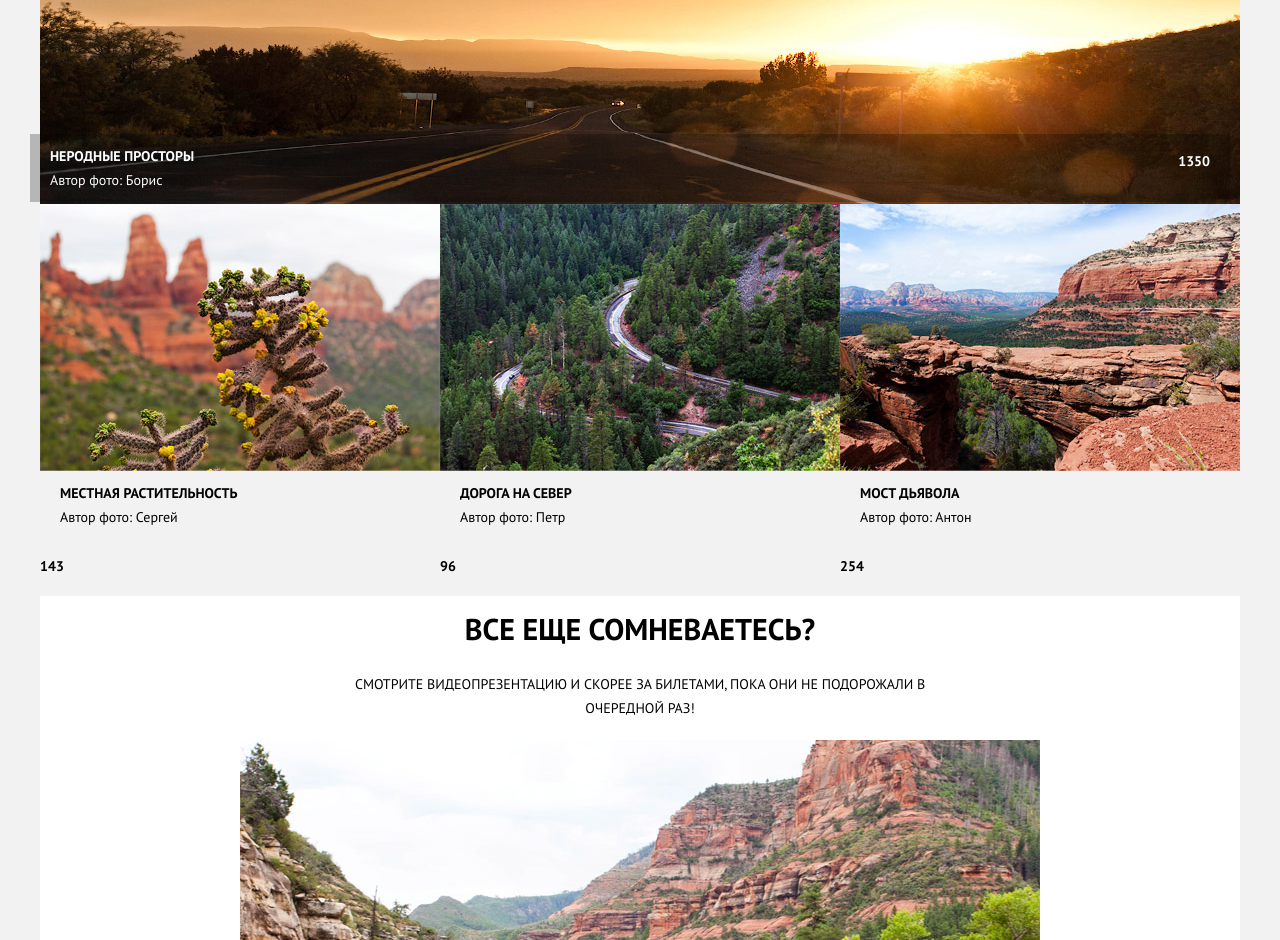
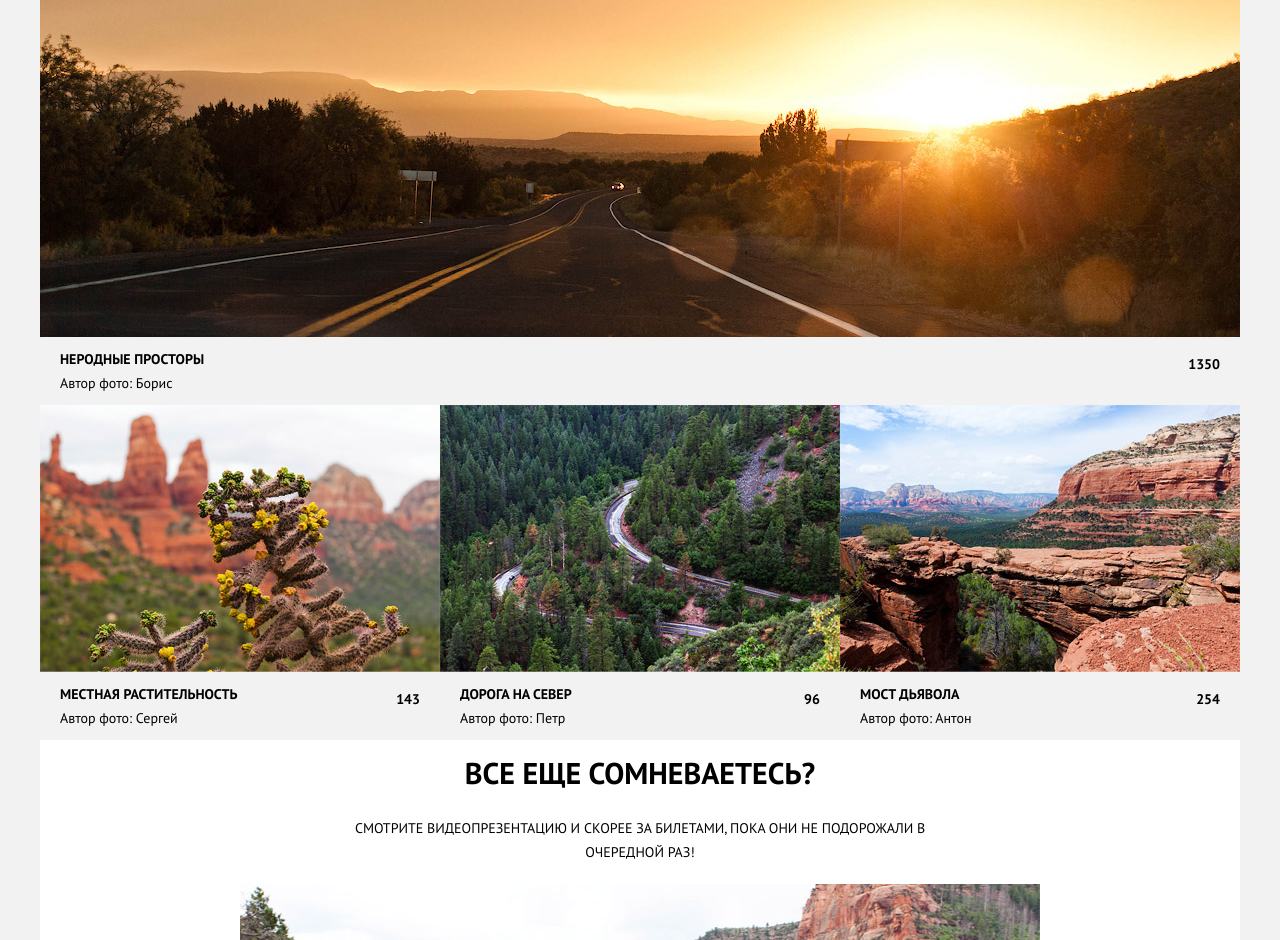
Before and after one commit to mytrofann/461429-sedona, a plain HTML site: page source/photo.html in a window 1280 px wide. Shown: the part 786-1726 px from the top of the page. Drawn offline with nearby package versions, Linux system fonts and the light colour scheme; files that its build step writes are made by us from their sources.

Commit message:
Добавляет выравнивание изображений

```diff
--- a/source/photo.html
+++ b/source/photo.html
@@ -81,13 +81,17 @@
             <a class="photo__original" href="#">
               <picture>
                 <source media="(min-width: 1200px)" srcset="img/photo-cactus-desktop@1x.jpg 1x, img/photo-cactus-desktop@2x.jpg 2x">
-                <source media="(min-width: 768px)" srcset="img/photo-sunset-tablet@1x.jpg 1x, img/photo-sunset-tablet@2x.jpg 2x">
+                <source media="(min-width: 768px)" srcset="img/photo-cactus-tablet@1x.jpg 1x, img/photo-cactus-tablet@2x.jpg 2x">
                 <img class="photo__image" src="img/photo-cactus-mobile@1x.jpg" srcset="img/photo-cactus-mobile@2x.jpg 2x" alt="Местная растительность">
               </picture>
             </a>
+            <div class="photo__title-author-like-wrapper">
+              <div class="photo__title-author-wrapper">
                 <b class="photo__title">Местная растительность</b>
                 <p class="photo__author">Автор фото: Сергей</p>
+              </div>
               <span class="photo__like">143</span>
+            </div>
           </div>
         </li>
         <li class="photo__item">
@@ -99,9 +103,13 @@
                 <img class="photo__image" src="img/photo-roads-mobile@1x.jpg" srcset="img/photo-roads-mobile@2x.jpg 2x" alt="Дорога на север">
               </picture>
             </a>
+            <div class="photo__title-author-like-wrapper">
+              <div class="photo__title-author-wrapper">
                 <b class="photo__title">Дорога на север</b>
                 <p class="photo__author">Автор фото: Петр</p>
+              </div>
               <span class="photo__like">96</span>
+            </div>
           </div>
         </li>
         <li class="photo__item">
@@ -113,9 +121,13 @@
                 <img class="photo__image" src="img/photo-bridge-mobile@1x.jpg" srcset="img/photo-bridge-mobile@2x.jpg 2x" alt="Мост дьявола">
               </picture>
             </a>
+            <div class="photo__title-author-like-wrapper">
+              <div class="photo__title-author-wrapper">
                 <b class="photo__title">Мост дьявола</b>
                 <p class="photo__author">Автор фото: Антон</p>
+              </div>
               <span class="photo__like">254</span>
+            </div>
           </div>
         </li>
       </ul>
--- a/source/sass/pages/_photo.scss
+++ b/source/sass/pages/_photo.scss
@@ -118,18 +118,9 @@
       background-color: #f2f2f2;
     }
 
-    &__image:nth-child(1) {
-      margin-bottom: 17px;
-      width: 648px;
-      height: 400px;
-      box-sizing: border-box;
-      background-color: #f2f2f2;
-    }
-
     &__image:nth-child(n+2) {
       margin-bottom: 17px;
       width: 648px;
-      height: 267px;
       box-sizing: border-box;
       background-color: #f2f2f2;
     }
@@ -161,33 +152,14 @@
 
     &__item:nth-child(1) {
       width: 1200px;
-      height: 100%;
     }
 
     &__item:nth-child(n+2) {
       width: 400px;
     }
 
-    &__original {
-      position: relative;
-    }
-
-    &__title-author-like-wrapper {
-      top: 920px;
-      left: 30px;
-      position: absolute;
-      width: 1200px;
-      color: #ffffff;
-      background-color: #0000003f;
-    }
-
     &__title {
       padding-top: 10px;
-    }
-
-    &__image:nth-child(1) {
-      margin-bottom: 0;
-      width: 1200px;
     }
 
     &__image:nth-child(n+2) {
```
Lines whose indentation alone changed are shown as unchanged.
